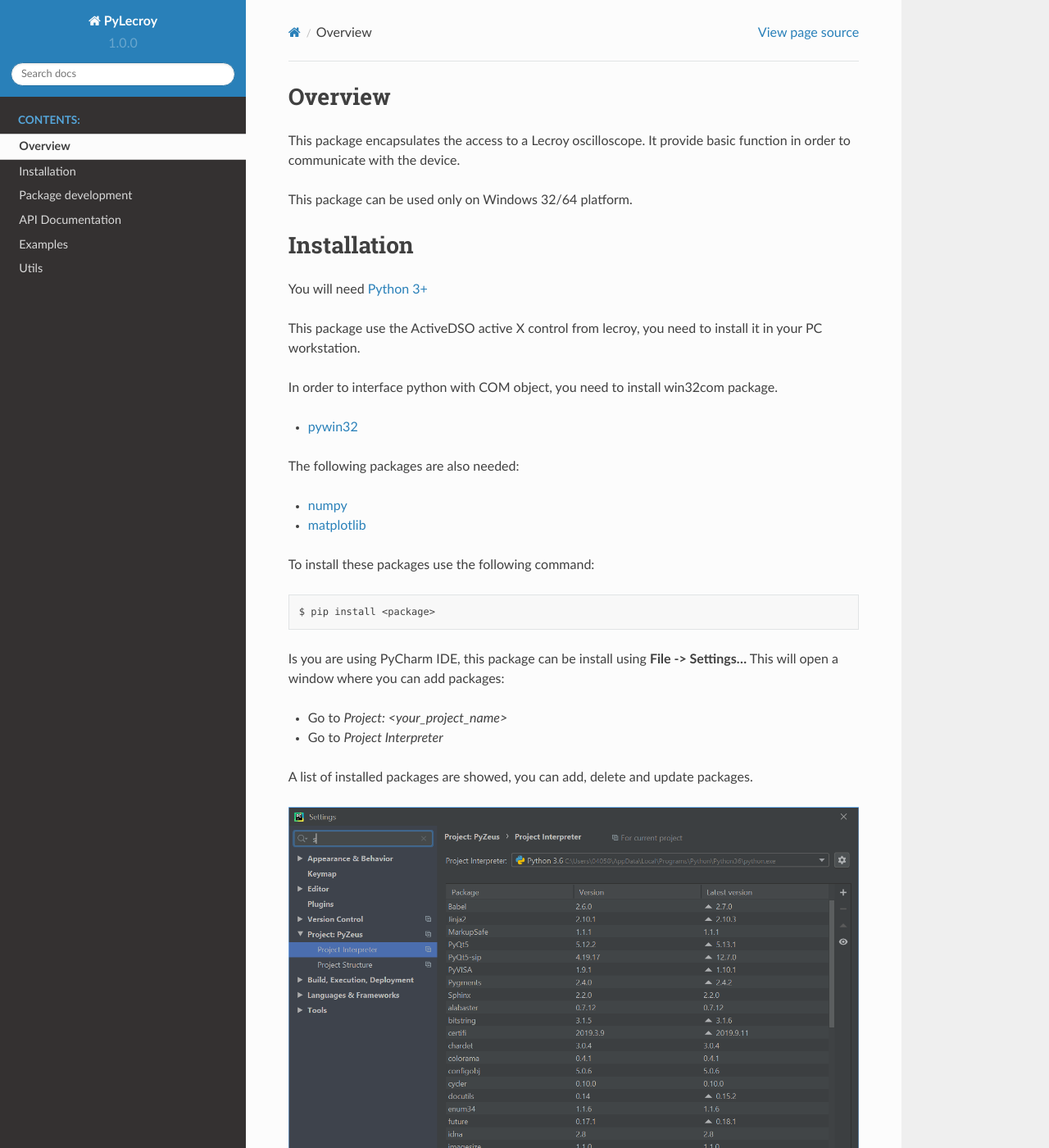
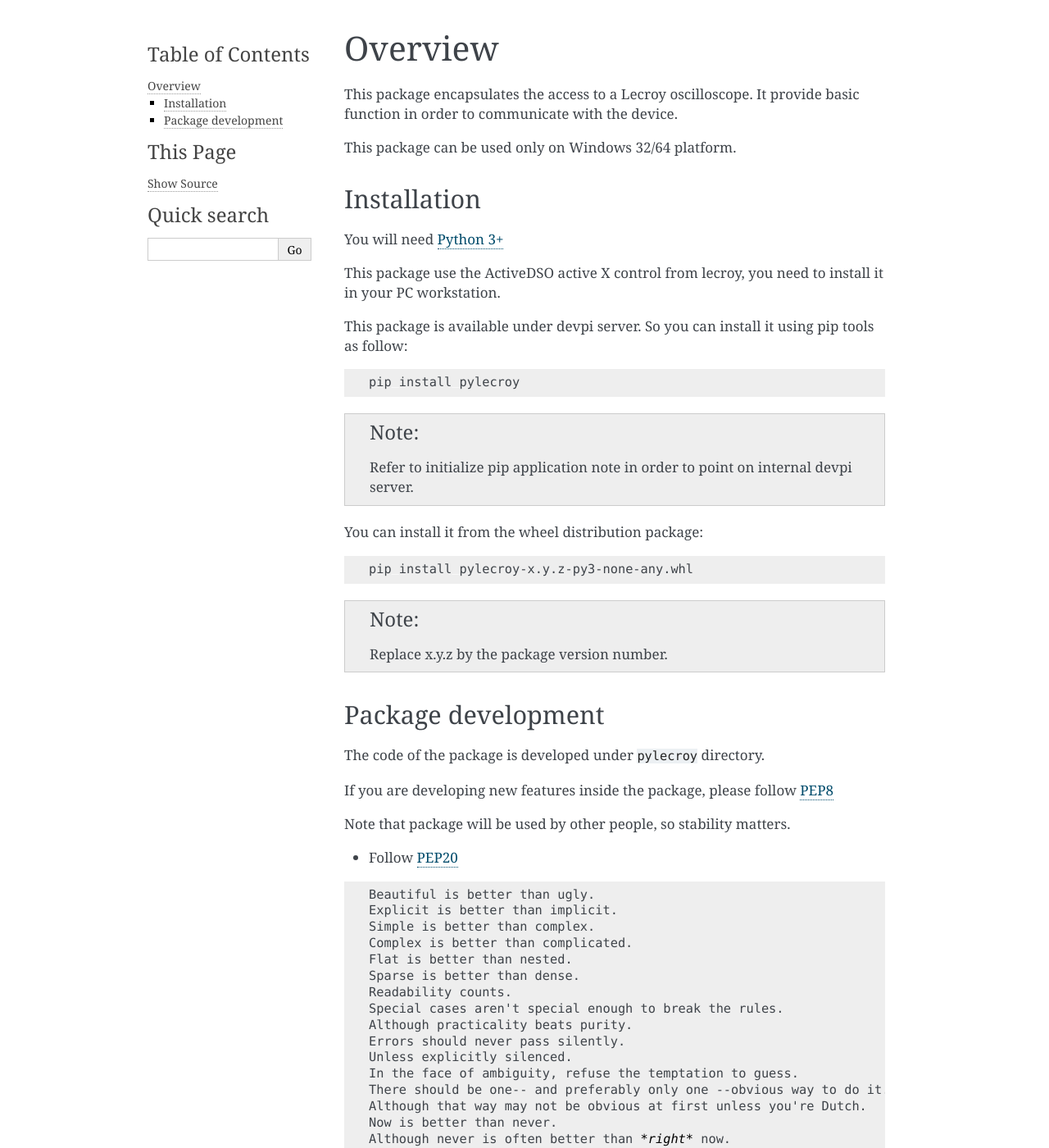
Before and after one commit to durufle/pylecroy, a Sphinx documentation site: the page built from docs/source/overview.rst, in a window 1280 px wide and 1400 px high. Shown: the whole window at 82% size. Built offline with Sphinx 7.4.7, drawn with Linux system fonts in a browser that asks for light colours; some of the changed text lies outside the part shown.

Commit message:
update: change documentation theme - add latex configuration

```diff
--- a/docs/source/conf.py
+++ b/docs/source/conf.py
@@ -12,7 +12,7 @@
 #
 import os
 import sys
-import sphinx_rtd_theme
+
 sys.path.insert(0, os.path.abspath('../../pylecroy'))
 
 
@@ -39,7 +39,6 @@ extensions = [
     'sphinx.ext.autodoc',
     'sphinx.ext.coverage',
     'sphinx.ext.napoleon',
-    'sphinx_rtd_theme'
 ]
 
 # Add any paths that contain templates here, relative to this directory.
@@ -56,16 +55,9 @@ exclude_patterns = []
 # a list of builtin themes.
 #
 # html_theme = 'classic'
-html_theme = 'sphinx_rtd_theme'
+html_theme = 'alabaster'
 
 html_theme_options = {
-    "display_version": True,
-    # Toc options
-    'collapse_navigation': True,
-    'sticky_navigation': True,
-    'navigation_depth': 4,
-    'includehidden': True,
-    'titles_only': False
 }
 
 # UL Logo
@@ -75,3 +67,28 @@ html_logo = './_images/Ul_Red.png'
 # relative to this directory. They are copied after the builtin static files,
 # so a file named "default.css" will overwrite the builtin "default.css".
 # html_static_path = ['_static']
+
+today_fmt = "Generated on %b %d, %Y"
+
+latex_engine = 'xelatex'
+latex_logo = './_images/Ul_Red.png'
+
+latex_elements = {
+    'fontenc': '\\usepackage{fontspec}',
+    'fontpkg': '''\
+                \\setmainfont{DejaVu Serif}
+                \\setsansfont{DejaVu Sans}
+                \\setmonofont{DejaVu Sans Mono}''',
+    'geometry': '\\usepackage[vmargin=2cm, hmargin=2cm]{geometry}',
+    'preamble': '''\
+                \\usepackage[titles]{tocloft}
+                \\cftsetpnumwidth {1.25cm}\\cftsetrmarg{1.5cm}
+                \\setlength{\\cftchapnumwidth}{0.75cm}
+                \\setlength{\\cftsecindent}{\\cftchapnumwidth}
+                \\setlength{\\cftsecnumwidth}{1.25cm}''',
+    'fncychap': '\\usepackage[Sonny]{fncychap}',
+    'printindex': '\\footnotesize\\raggedright\\printindex',
+    'classoptions': ',oneside',
+}
+
+latex_show_urls = 'footnote'
--- a/docs/source/overview.rst
+++ b/docs/source/overview.rst
@@ -1,5 +1,6 @@
 Overview
-========
+********
+
 This package encapsulates the access to a Lecroy oscilloscope. It provide basic function in order to communicate
 with the device.
 
@@ -11,34 +12,31 @@ You will need `Python 3+ <https://www.python.org>`_
 
 This package use the ActiveDSO active X control from lecroy, you need to install it in your PC workstation.
 
-In order to interface python with COM object, you need to install win32com package.
-
-* `pywin32 <https://pypi.org/project/pywin32/>`_
-
-The following packages are also needed:
-
-* `numpy <https://numpy.org/>`_
-* `matplotlib <https://matplotlib.org/>`_
-
-To install these packages use the following command:
+This package is available under devpi server. So you can install it using pip tools as follow:
 
 .. code-block:: bash
 
-    $ pip install <package>
+    pip install pylecroy
 
-Is you are using PyCharm IDE, this package can be install using **File -> Settings...**
-This will open a window where you can add packages:
 
-* Go to *Project: <your_project_name>*
-* Go to *Project Interpreter*
+.. note::
 
-A list of installed packages are showed, you can add, delete and update packages.
+    Refer to initialize pip application note in order to point on internal devpi server.
 
-.. image:: ./_images/pycharm_packages.png
+You can install it from the wheel distribution package:
+
+.. code-block:: bash
+
+    pip install pylecroy-x.y.z-py3-none-any.whl
+
+.. note::
+
+    Replace x.y.z by the package version number.
+
 
 
 Package development
-=====================
+===================
 
 The code of the package is developed under :file:`pylecroy` directory.
 
@@ -70,9 +68,19 @@ Note that package will be used by other people, so stability matters.
     If the implementation is easy to explain, it may be a good idea.
     Namespaces are one honking great idea -- let's do more of those!
 
-In order to update the documentation, you need :program:`sphinx` and sphinx_rts_theme.
+All necessary packages need to develop are identifed in the requirements.txt file.
 
-To generate python package in wheel format and generate sphinx documentation:
+After cloning, create a virtual environement, activate it and install necessary package:
+
+.. code-block:: bash
+
+    $ git clone ssh://git@git.ul-ts.com:5022/ims-se/hardware-team/pybench/pylecroy.git
+    $ cd pylecroy
+    $ python -m python3 -m venv venv
+    $ .\venv\Script\activate.bat
+    (venv) $ pip install -r requirements.txt
+
+To generate python package in wheel format and generate sphinx documentation locally:
 
 .. code-block:: bash
 
--- a/requirements.txt
+++ b/requirements.txt
@@ -1,5 +1,4 @@
 sphinx
-sphinx-rtd-theme
 numpy
 matplotlib
 pywin32==300
```
Also changed, not shown: docs/source/sample.rst (+6 -5 lines), docs/source/_images/pycharm_packages.png (deleted), 1 other file.
